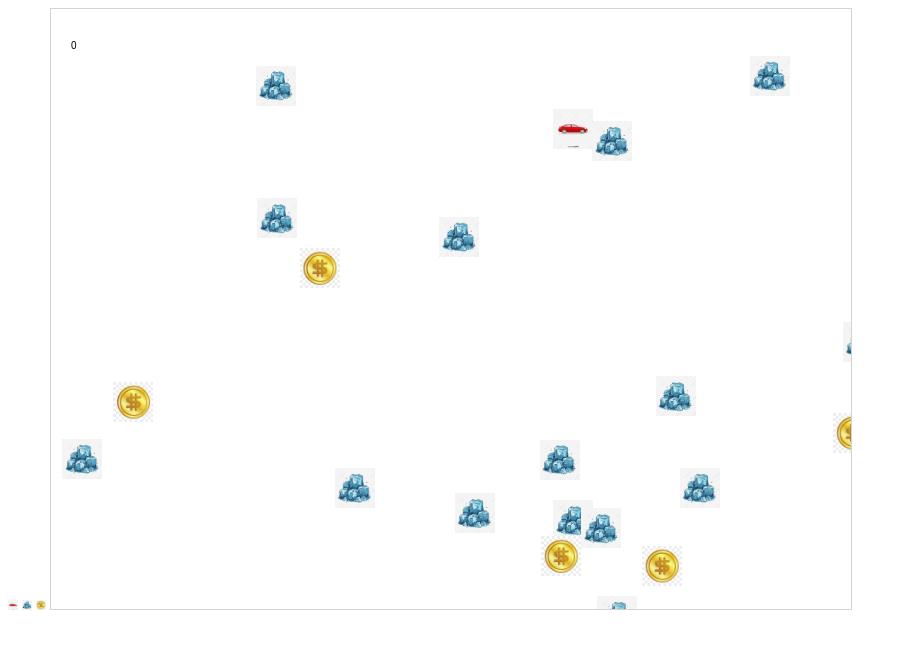
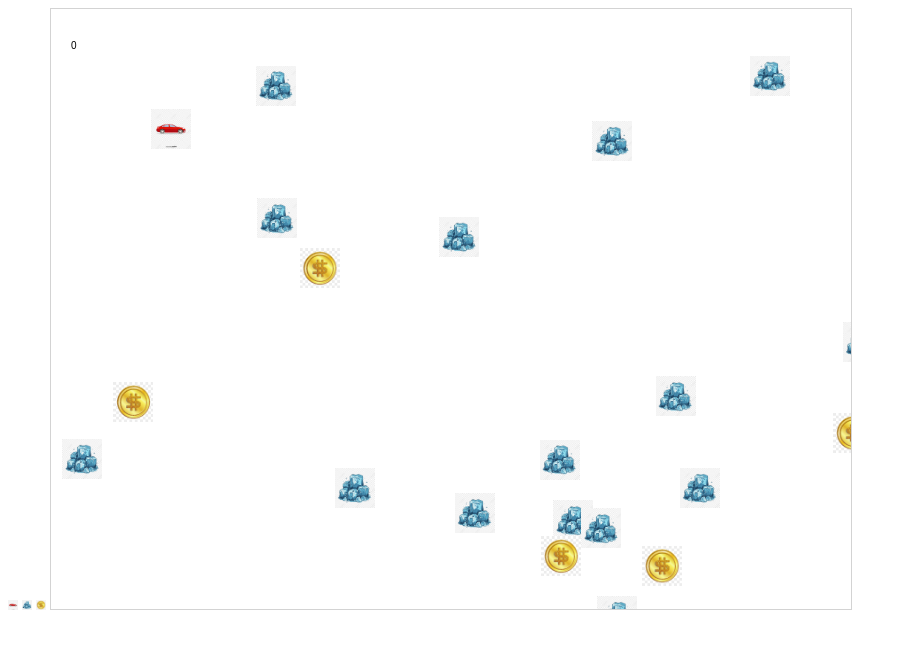
Before and after one commit to Vantuanvp1999/CaseStudy-module1, a website: page CaseStudy.html in a window 1280 px wide. Shown: the whole page, without its empty margins (0-906 px from the left). Drawn offline with Linux system fonts and the light colour scheme.

Commit message:
minorchanges

```diff
--- a/index.js
+++ b/index.js
@@ -10,8 +10,8 @@
 let  car =  {
     x : 100,
     y : 100,
-    speed : 3,
-    direction : "right"
+    speed : 2,
+    direction : ""
     }
 let obtacles = generateObtacles(15);
 let rewards= generateRewards(5);
@@ -57,8 +57,8 @@
 
     if(car.x<0) car.x=0;
     if(car.y<0) car.y=0;
-    if(car.x+20>canvas.width)car.x=canvas.width-20;
-    if(car.y+20>canvas.height) car.y=canvas.height-20;
+    if(car.x+40>canvas.width)car.x=canvas.width-40;
+    if(car.y+40>canvas.height) car.y=canvas.height-40;
 
 }
 function checkCollision(){
```
Also changed, not shown: CaseStudy.html (+1 -1 lines).
